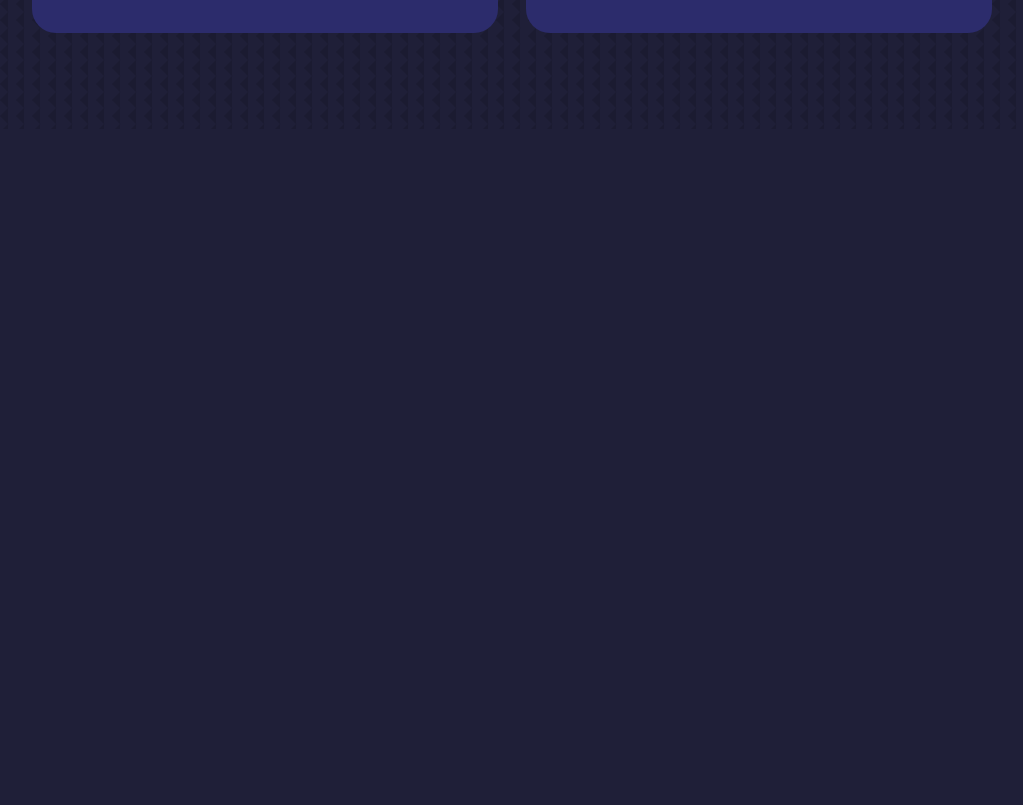
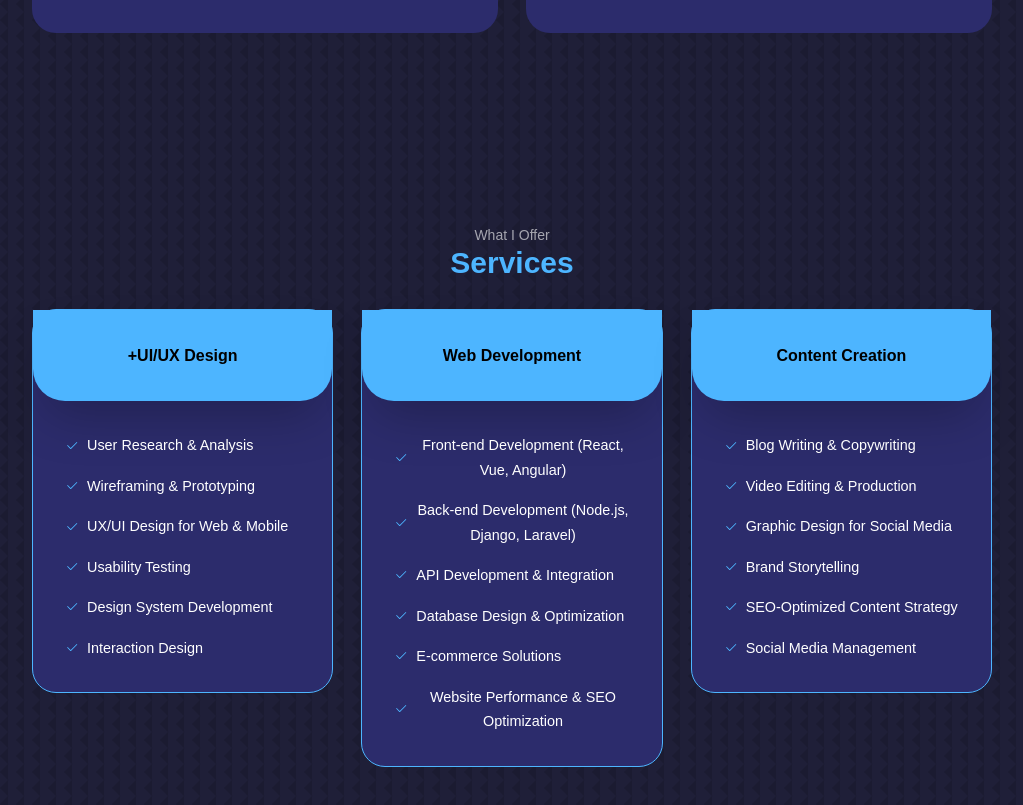
Before and after one commit to Sulta-n/Bintu.v1, a React (Vite) app: page / in a window 1280 px wide. Shown: the part 2100-2905 px from the top of the page, without its empty margins (128-1151 px from the left). Before the commit the page ends 2229 px from the top, so only its background shows below. Built offline with nearby package versions, Linux system fonts and the light colour scheme.

Commit message:
services section completed

```diff
--- /dev/null
+++ b/src/components/Services.jsx
@@ -0,0 +1,79 @@
+import React from "react";
+import { BsCheck2 } from "react-icons/bs";
+const servicessOffered = [
+  {
+    title: "+UI/UX Design",
+    icon: <BsCheck2 />,
+    list: [
+      "User Research & Analysis",
+      "Wireframing & Prototyping",
+      "UX/UI Design for Web & Mobile",
+      "Usability Testing",
+      "Design System Development",
+      "Interaction Design",
+    ],
+  },
+  {
+    title: "Web Development",
+    icon: <BsCheck2 />,
+    list: [
+      "Front-end Development (React, Vue, Angular)",
+      "Back-end Development (Node.js, Django, Laravel)",
+      "API Development & Integration",
+      "Database Design & Optimization",
+      "E-commerce Solutions",
+      "Website Performance & SEO Optimization",
+    ],
+  },
+  {
+    title: "Content Creation",
+    icon: <BsCheck2 />,
+    list: [
+      "Blog Writing & Copywriting",
+      "Video Editing & Production",
+      "Graphic Design for Social Media",
+      "Brand Storytelling",
+      "SEO-Optimized Content Strategy",
+      "Social Media Management",
+    ],
+  },
+];
+
+const Services = () => {
+  return (
+    <section id="service" className="relative py-24 px-4">
+      <p className="text-light text-sm">What I Offer</p>
+      <h1 className="text-primary text-2xl md:text-3xl mb-7 font-bold">
+        Services
+      </h1>
+      <div className="container mx-auto max-w-5xl">
+        <div className="grid grid-cols-1 md:grid-cols-2 lg:grid-cols-3 gap-7">
+          {servicessOffered.map((services, index) => (
+            <div key={index} className="card lg:h-fit p-0 border-primary">
+              <div className="bg-primary  p-8 rounded-b-4xl shadow-2xl">
+                <h1 className="text-bg text-center font-semibold">
+                  {services.title}
+                </h1>
+              </div>
+              <ul className="p-6">
+                {services.list.map((text, textIndex) => (
+                  <li
+                    key={textIndex}
+                    className="flex justify-start items-center p-2 text-white text-[0.9rem]"
+                  >
+                    <small className="mr-2 text-sm text-primary">
+                      {services.icon}
+                    </small>
+                    {text}
+                  </li>
+                ))}
+              </ul>
+            </div>
+          ))}
+        </div>
+      </div>
+    </section>
+  );
+};
+
+export default Services;
--- a/src/pages/Home.jsx
+++ b/src/pages/Home.jsx
@@ -3,6 +3,7 @@ import HomeSection from "../components/HomeSection";
 import NavBar from "../components/NavBar";
 import About from "../components/about";
 import Experience from "../components/Experience";
+import Services from "../components/Services";
 
 const Home = () => {
   return (
@@ -15,6 +16,8 @@ const Home = () => {
       <About />
       {/* Experience */}
       <Experience />
+      {/* Services */}
+      <Services />
     </>
   );
 };
```
